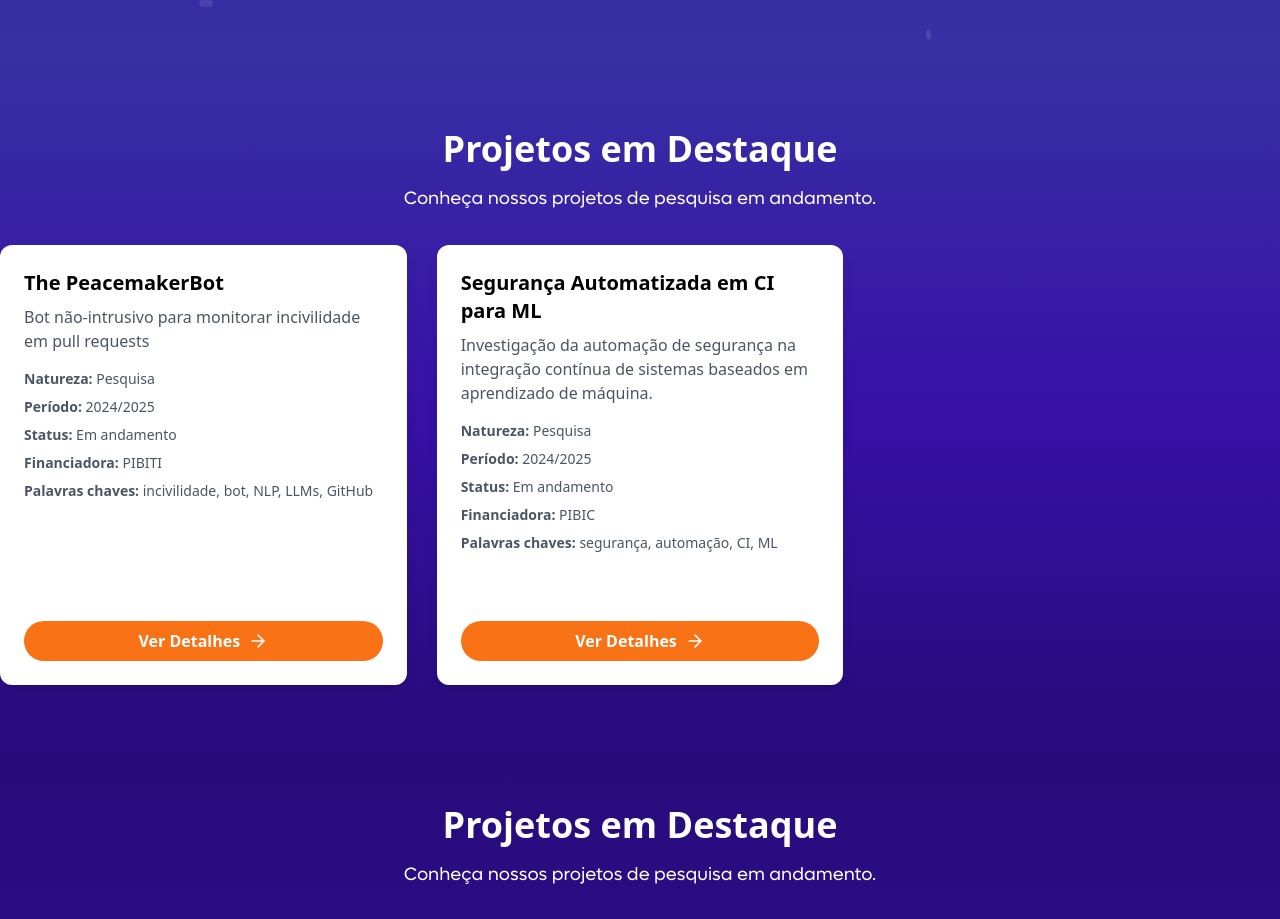
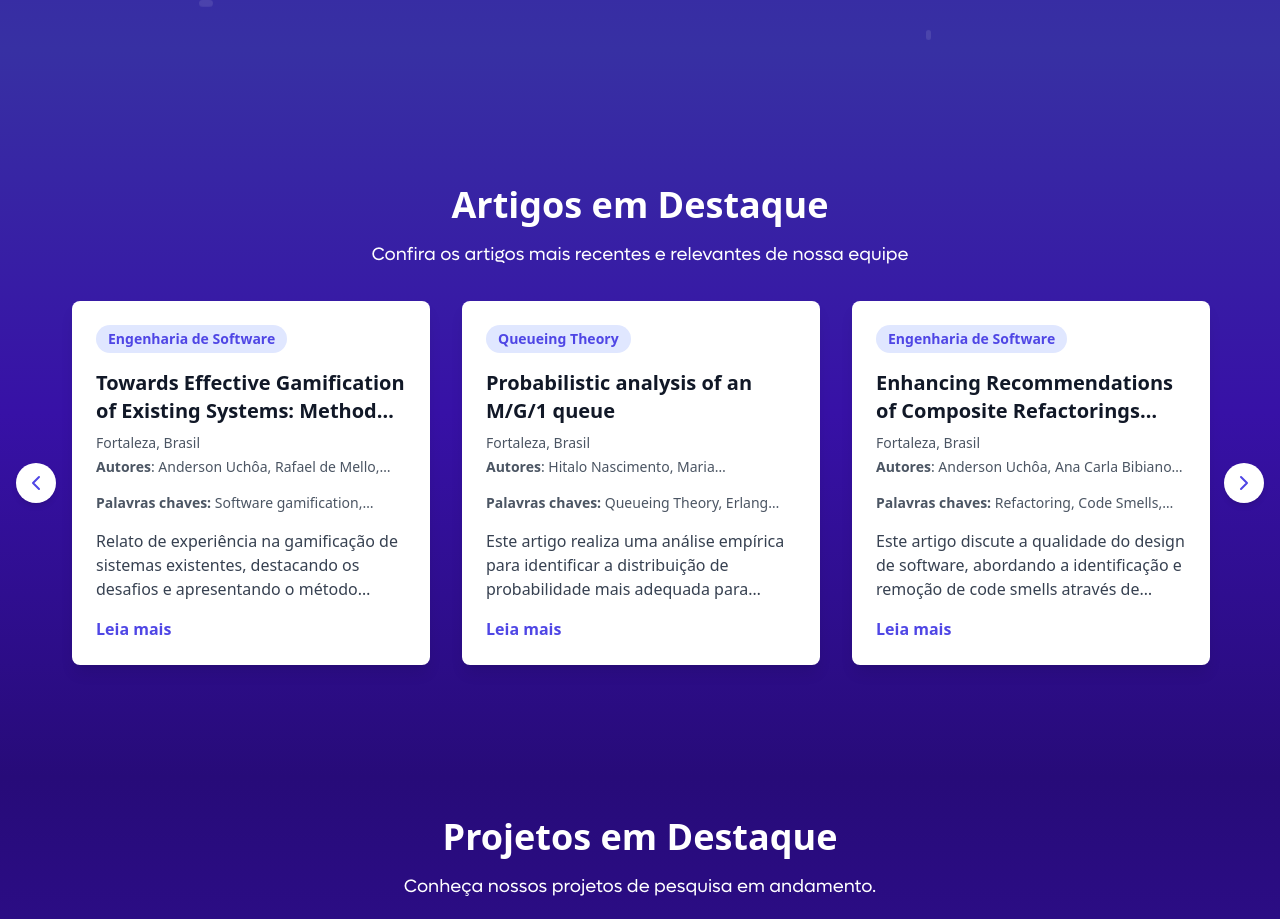
Before and after one commit to reset-ufc/reset-ufc.github.io, a React (Vite) app: page /home in a window 1280 px wide. Shown: the part 1778-2697 px from the top of the page. Built offline with nearby package versions, Linux system fonts and the light colour scheme; what tailwindcss-animated would draw is missing.

Commit message:
feat: refactor FeaturedArticlesSection to use external articles data and enhance article display

```diff
--- /dev/null
+++ b/src/components/FeaturedArticlesSection/data.ts
@@ -0,0 +1,98 @@
+interface ArticlesDataProps {
+  title: string;
+  description: string;
+  category: string;
+  location: string;
+  year: number;
+  authors: string[];
+  keywords?: string[];
+  url: string;
+}
+
+export const articlesData: ArticlesDataProps[] = [
+  {
+    title:
+      "Towards Effective Gamification of Existing Systems: Method and Experience Report.",
+    description:
+      "Relato de experiência na gamificação de sistemas existentes, destacando os desafios e apresentando o método Gamify4Fun para auxiliar desenvolvedores.",
+    category: "Engenharia de Software",
+    location: "Fortaleza, Brasil",
+    year: 2024,
+    authors: [
+      "Anderson Uchôa",
+      "Rafael de Mello",
+      "Jairo Souza",
+      "Leopoldo Teixeira",
+      "Baldoino Fonseca",
+      "Alessandro Garcia",
+    ],
+    keywords: [
+      "Software gamification",
+      "Development method",
+      "Experience report",
+      "Interview-based",
+    ],
+    url: "https://link.springer.com/article/10.1007/s11219-024-09696-y",
+  },
+  {
+    title: "Probabilistic analysis of an M/G/1 queue",
+    description:
+      "Este artigo realiza uma análise empírica para identificar a distribuição de probabilidade mais adequada para modelar o tempo de serviço de uma Unidade Central de Processamento típica. Os experimentos indicam que o tempo de serviço é melhor caracterizado por uma distribuição Erlang denotada por Erl7 (0.12).",
+    category: "Queueing Theory",
+    location: "Fortaleza, Brasil",
+    year: 2024,
+    authors: [
+      "Hitalo Nascimento",
+      "Maria Nascimento",
+      "Douglas Nascimento",
+      "Handrezza Cozzolino",
+    ],
+    keywords: [
+      "Queueing Theory",
+      "Erlang Distribution",
+      "M/G/1 Model",
+      "Probabilistic Analysis",
+    ],
+    url: "https://ojs.observatoriolatinoamericano.com/ojs/index.php/olel/article/view/7136",
+  },
+  {
+    title:
+      "Enhancing Recommendations of Composite Refactorings based on the Practice",
+    description:
+      "Este artigo discute a qualidade do design de software, abordando a identificação e remoção de code smells através de refatorações compostas. Ele destaca os desafios na aplicação dessas refatorações e a eficácia limitada em eliminar completamente os code smells.",
+    category: "Engenharia de Software",
+    location: "Fortaleza, Brasil",
+    year: 2024,
+    authors: [
+      "Anderson Uchôa",
+      "Ana Carla Bibiano",
+      "Daniel Coutinho",
+      "Wesley K. G. Assunção",
+      "Alessandro Garcia",
+      "Rafael de Mello",
+      "Thelma E. Colanzi",
+      "Daniel Tenório",
+      "Audrey Vasconcelos",
+      "Baldoino Fonseca",
+      "Márcio Ribeiro",
+    ],
+    keywords: [
+      "Refactoring",
+      "Code Smells",
+      "Composite Refactorings",
+      "Recommendation Systems",
+    ],
+    url: "https://bibbase.org/network/publication/bibiano-coutinho-ucha-assuno-garcia-demello-colanzi-tenrio-etal-enhancingrecommendationsofcompositerefactoringsbasedonthepractice-2024",
+  },
+  {
+    title:
+      "On the Effectiveness of Trivial Refactorings in Predicting Non-trivial Refactorings",
+    description:
+      "Este estudo investiga o processo de refatoração, ressaltando os benefícios e desafios envolvidos. Explora a falta de pesquisas sobre o impacto de operações triviais e não triviais, e propõe o uso de modelos de aprendizagem supervisionada para detectar e corrigir refatorações de forma automatizada.",
+    category: "Engenharia de Software",
+    location: "Fortaleza, Brasil",
+    year: 2024,
+    authors: ["Anderson Uchôa", "Carla Bezerra", "Darwin Pinheiro"],
+    url: "https://bibbase.org/network/publication/pinheiro-bezerra-ucha-ontheeffectivenessoftrivialrefactoringsinpredictingnontrivialrefactorings-2024",
+  },
+];
--- a/src/components/FeaturedArticlesSection/index.tsx
+++ b/src/components/FeaturedArticlesSection/index.tsx
@@ -4,6 +4,7 @@ import { ChevronLeft, ChevronRight } from "lucide-react";
 import "slick-carousel/slick/slick.css";
 import "slick-carousel/slick/slick-theme.css";
 import { NavLink } from "react-router-dom";
+import { articlesData } from "./data";
 
 export function FeaturedArticles() {
   const [sliderRef, setSliderRef] = useState<Slider | null>(null);
@@ -33,61 +34,6 @@ export function FeaturedArticles() {
     ],
   };
 
-  const data = [
-    {
-      title:
-        "Towards Effective Gamification of Existing Systems: Method and Experience Report.",
-      description:
-        "Relato de experiência na gamificação de sistemas existentes, destacando os desafios e apresentando o método Gamify4Fun para auxiliar desenvolvedores.",
-      category: "Engenharia de Software",
-      location: "Fortaleza, Brasil",
-      year: 2024,
-      authors: [
-        "Anderson Uchôa",
-        "Rafael de Mello",
-        "Jairo Souza",
-        "Leopoldo Teixeira",
-        "Baldoino Fonseca",
-        "Alessandro Garcia",
-      ],
-      url: "https://link.springer.com/article/10.1007/s11219-024-09696-y",
-    },
-    {
-      title:
-        "Enhancing Recommendations of Composite Refactorings based on the Practice",
-      description:
-        "Este artigo discute a qualidade do design de software, abordando a identificação e remoção de code smells através de refatorações compostas. Ele destaca os desafios na aplicação dessas refatorações e a eficácia limitada em eliminar completamente os code smells.",
-      category: "Engenharia de Software",
-      location: "Fortaleza, Brasil",
-      year: 2024,
-      authors: [
-        "Anderson Uchôa",
-        "Ana Carla Bibiano",
-        "Daniel Coutinho",
-        "Wesley K. G. Assunção",
-        "Alessandro Garcia",
-        "Rafael de Mello",
-        "Thelma E. Colanzi",
-        "Daniel Tenório",
-        "Audrey Vasconcelos",
-        "Baldoino Fonseca",
-        "Márcio Ribeiro",
-      ],
-      url: "https://bibbase.org/network/publication/bibiano-coutinho-ucha-assuno-garcia-demello-colanzi-tenrio-etal-enhancingrecommendationsofcompositerefactoringsbasedonthepractice-2024",
-    },
-    {
-      title:
-        "On the Effectiveness of Trivial Refactorings in Predicting Non-trivial Refactorings",
-      description:
-        "Este estudo investiga o processo de refatoração, ressaltando os benefícios e desafios envolvidos. Explora a falta de pesquisas sobre o impacto de operações triviais e não triviais, e propõe o uso de modelos de aprendizagem supervisionada para detectar e corrigir refatorações de forma automatizada.",
-      category: "Engenharia de Software",
-      location: "Fortaleza, Brasil",
-      year: 2024,
-      authors: ["Anderson Uchôa", "Carla Bezerra", "Darwin Pinheiro"],
-      url: "https://bibbase.org/network/publication/pinheiro-bezerra-ucha-ontheeffectivenessoftrivialrefactoringsinpredictingnontrivialrefactorings-2024",
-    },
-  ];
-
   return (
     <div className="p-6 md:p-10 lg:p-14 mx-auto max-w-7xl rounded-md">
       <h1 className="text-3xl md:text-4xl font-bold text-white mb-4 text-center">
@@ -98,7 +44,7 @@ export function FeaturedArticles() {
       </p>
       <div className="relative">
         <Slider ref={setSliderRef} {...settings}>
-          {data.map((item, index) => (
+          {articlesData.map((item, index) => (
             <div key={index} className="px-10 p-6 md:px-4">
               <div className="bg-white rounded-lg shadow-lg overflow-hidden transition-all duration-300 hover:shadow-2xl hover:scale-105">
                 <div className="p-6">
@@ -110,7 +56,12 @@ export function FeaturedArticles() {
                   </h3>
                   <p className="text-sm text-gray-600 mb-1">{item.location}</p>
                   <p className="text-sm text-gray-600 mb-4 line-clamp-1">
-                    Autores: {item.authors.join(", ")}
+                    <span className="font-semibold">Autores</span>:{" "}
+                    {item.authors.join(", ")}
+                  </p>
+                  <p className="text-sm text-gray-600 mb-4 line-clamp-1">
+                    <span className="font-semibold">Palavras chaves:</span>{" "}
+                    {item.keywords?.join(", ")}
                   </p>
                   <p className="text-gray-700 mb-4 line-clamp-3">
                     {item.description}
--- a/src/pages/Home/index.tsx
+++ b/src/pages/Home/index.tsx
@@ -8,6 +8,7 @@ import { Helmet } from "react-helmet-async";
 import { SponsorshipsSection } from "../../components/SponsorshipsSection";
 import { CollaborativeResearch } from "../../components/CollaborativeResearch";
 import FeaturedProjects from "../../components/FeaturedProjects";
+import { FeaturedArticles } from "../../components/FeaturedArticlesSection";
 
 export default function Home() {
   const [showButton, setShowButton] = useState(false);
@@ -54,7 +55,7 @@ export default function Home() {
         </div>
         <div className="bg-gradient-to-t from-[#270B79] via-[#3711a6] to-indigo-800 py-6 md:py-8">
           <div className="mt-4 sm:mt-12">
-            <FeaturedProjects />
+            <FeaturedArticles />
           </div>
         </div>
         <div className="animate-fade-right animate-once animate-alternate">
```
